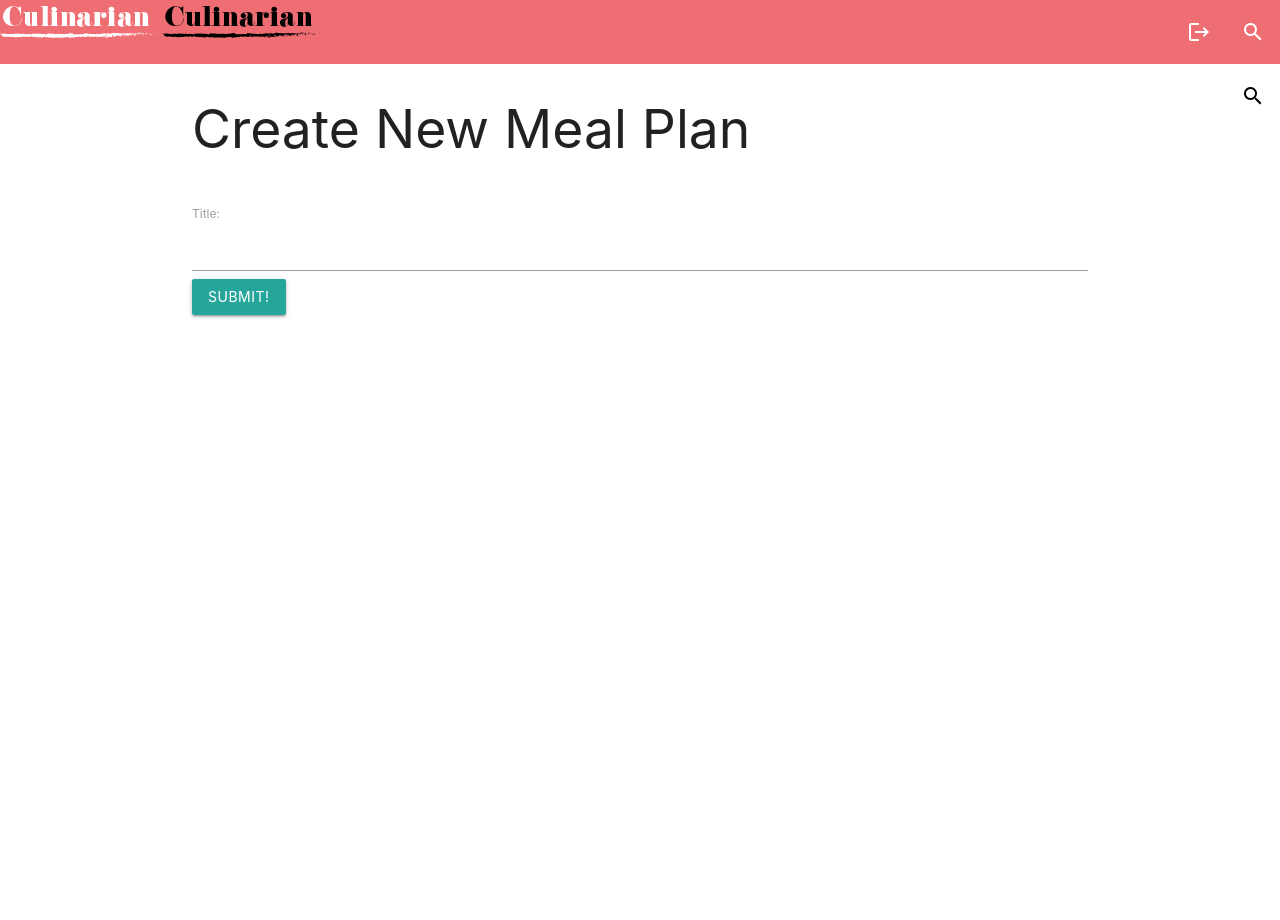
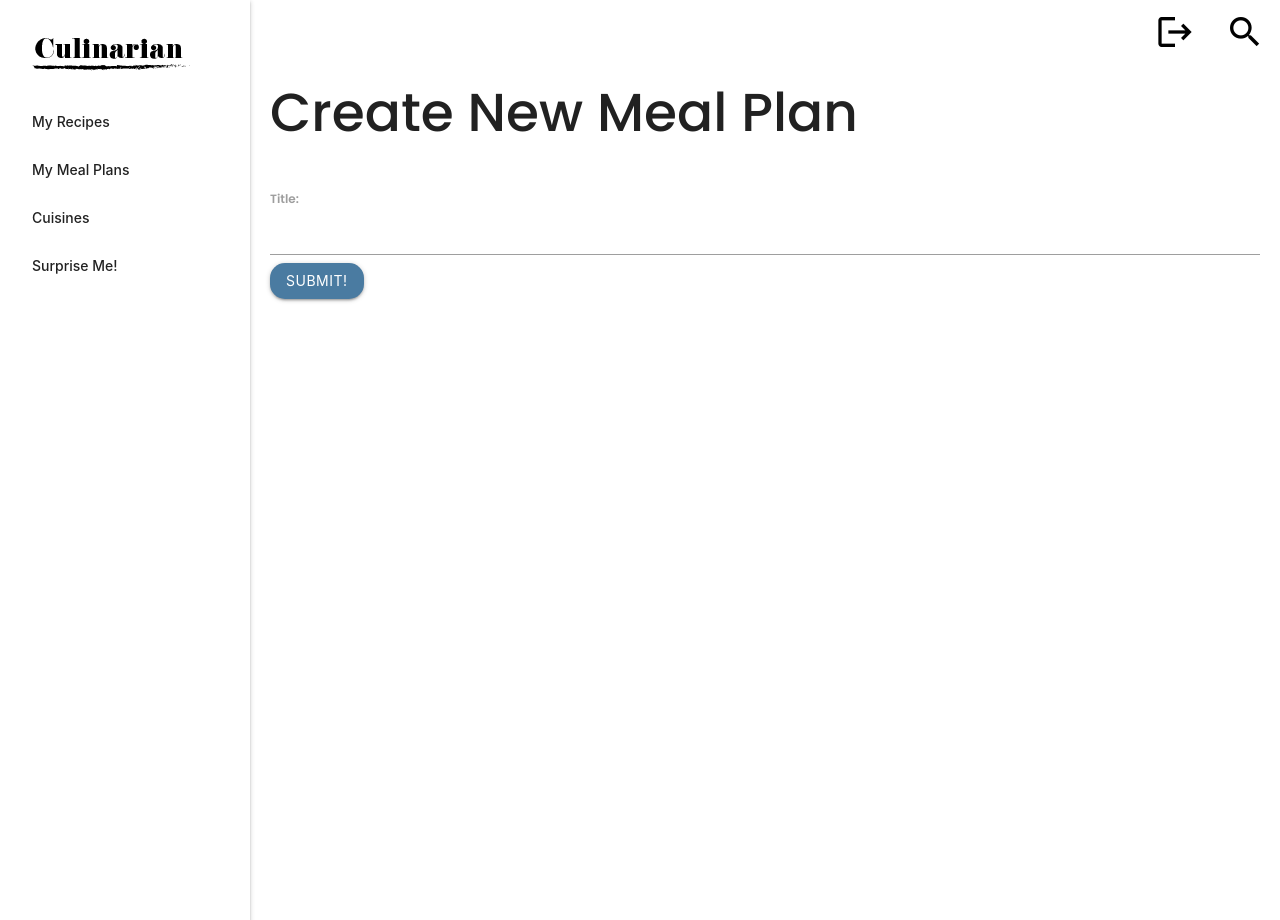
Before and after one commit to tungolra/project-3, a Django app: page /meal-plans/new/ in a window 1280 px wide. Run offline with Django 4.2, Linux system fonts and the light colour scheme; the visitor is signed in with stand-in values (Sample User, id 1).

Commit message:
update nav styling

```diff
--- a/djangorecipes/main_app/templates/base.html
+++ b/djangorecipes/main_app/templates/base.html
@@ -14,7 +14,7 @@
       rel="stylesheet"
       href="https://cdnjs.cloudflare.com/ajax/libs/materialize/1.0.0/css/materialize.min.css"
     />
-
+    <!-- <link rel="stylesheet" type="text/css" href="{% static 'style.css' %}" /> -->
     <script src="https://cdnjs.cloudflare.com/ajax/libs/materialize/1.0.0/js/materialize.min.js"></script>
     <script>
       document.addEventListener("DOMContentLoaded", function () {
@@ -30,14 +30,19 @@
   <body>
     <nav class="z-depth-0">
       <div class="nav-wrapper">
-        <a href="#" data-target="slide-out" class="sidenav-trigger style1"
+        <a
+          id="white-icon"
+          href="#"
+          data-target="slide-out"
+          class="sidenav-trigger"
           ><i class="material-icons">menu</i></a
         >
         <a
+          id="black-icon"
           href="#"
           data-target="slide-out"
-          class="sidenav-trigger style2 black-text"
-          ><i class="material-icons">menu</i></a
+          class="sidenav-trigger"
+          ><i class="material-icons black-text">menu</i></a
         >
         <a href="/" class="logo logo-wht"
           ><img src="{% static 'images/logo-wht.png'%}" alt=""
@@ -48,11 +53,11 @@
         <ul class="right">
           {% if user.is_authenticated %}
           <li>
-            <a href="{%url 'logout'%}"
-              ><i id="white-icon" class="material-icons">logout</i></a
+            <a id="white-icon" href="{%url 'logout'%}"
+              ><i class="material-icons">logout</i></a
             >
-            <a href="{%url 'logout'%}"
-              ><i id="black-icon" class="material-icons">logout</i></a
+            <a id="black-icon" href="{%url 'logout'%}"
+              ><i class="material-icons">logout</i></a
             >
           </li>
           {% else %}
@@ -61,22 +66,20 @@
             <a id="black-icon" href="{% url 'signup'%}">Sign Up</a>
           </li>
           <li>
-            <a href="{% url 'login'%}"
-              ><i id="white-icon" class="material-icons">login</i></a
+            <a id="white-icon" href="{% url 'login'%}"
+              ><i i class="material-icons">login</i></a
             >
-            <a href="{% url 'login'%}"
-              ><i id="black-icon" class="material-icons black-text">login</i></a
+            <a id="black-icon" href="{% url 'login'%}"
+              ><i class="material-icons black-text">login</i></a
             >
           </li>
           {% endif %}
           <li>
-            <a href="sass.html"
-              ><i id="white-icon" class="material-icons">search</i></a
+            <a id="white-icon" href="sass.html"
+              ><i class="material-icons">search</i></a
             >
-            <a href="sass.html"
-              ><i id="black-icon" class="material-icons black-text"
-                >search</i
-              ></a
+            <a id="black-icon" href="sass.html"
+              ><i class="material-icons black-text">search</i></a
             >
           </li>
         </ul>
@@ -89,10 +92,6 @@
           <a href="/"
             ><img class="logo" src="{% static 'images/logo-blk.png'%}"
           /></a>
-          <a href="#name"><span class="white-text name">John Doe</span></a>
-          <a href="#email"
-            ><span class="white-text email">jdandturk@gmail.com</span></a
-          >
         </div>
       </li>
       {% if user.is_authenticated %}
--- a/djangorecipes/main_app/templates/meal_plans/mealplan_form.html
+++ b/djangorecipes/main_app/templates/meal_plans/mealplan_form.html
@@ -1,5 +1,5 @@
-{% extends 'base.html'%} {% block content %}
-
+{% extends 'base.html'%} {% block content %} {% load static %}
+<link rel="stylesheet" href="{% static 'style2.css' %}" />
 <div class="all">
   <div class="main">
     <h2>Create New Meal Plan</h2>
--- a/djangorecipes/main_app/templates/recipes/add.html
+++ b/djangorecipes/main_app/templates/recipes/add.html
@@ -1,4 +1,5 @@
 {% extends 'base.html'%} {% block content %} {% load static %}
+<link rel="stylesheet" href="{% static 'style2.css' %}" />
 <div class="all">
   <script>
     document.addEventListener("DOMContentLoaded", function () {
--- a/djangorecipes/main_app/templates/recipes/index.html
+++ b/djangorecipes/main_app/templates/recipes/index.html
@@ -3,6 +3,7 @@
   rel="stylesheet"
   href="https://fonts.googleapis.com/css2?family=Material+Symbols+Outlined:opsz,wght,FILL,GRAD@48,400,0,0"
 />
+<link rel="stylesheet" href="{% static 'style2.css' %}" />
 <div class="all">
   <h4>Your Saved Recipes</h4>
 
--- a/djangorecipes/main_app/templates/recipes/recipe_list.html
+++ b/djangorecipes/main_app/templates/recipes/recipe_list.html
@@ -1,4 +1,5 @@
 {% extends 'base.html' %} {% load static %} {% block content %}
+<link rel="stylesheet" href="{% static 'style2.css' %}" />
 <div class="brush-underline-long">
   <h4>{{title}}</h4>
   <img src="{% static 'images/underline.png'%}" />
--- a/djangorecipes/main_app/templates/registration/login.html
+++ b/djangorecipes/main_app/templates/registration/login.html
@@ -1,4 +1,5 @@
-{% extends 'base.html' %} {% block content %}
+{% extends 'base.html' %} {% block content %} {% load static %}
+<link rel="stylesheet" href="{% static 'style2.css' %}" />
 <div class="all">
   <div class="main">
     <h2>Log In</h2>
--- a/djangorecipes/main_app/templates/registration/signup.html
+++ b/djangorecipes/main_app/templates/registration/signup.html
@@ -1,4 +1,5 @@
-{% extends 'base.html' %} {% block content %}
+{% extends 'base.html' %} {% block content %} {% load static %}
+<link rel="stylesheet" href="{% static 'style2.css' %}" />
 <div class="all">
   <div class="main">
     <h1>Sign Up</h1>
```
Also changed, not shown: djangorecipes/main_app/static/style.css (+6 -15 lines), djangorecipes/main_app/templates/meal_plans/detail.html (+7 -6 lines), djangorecipes/main_app/templates/recipes/cuisine_index.html (+8 -13 lines), djangorecipes/main_app/templates/recipes/details.html (+5 -2 lines). Lines whose indentation alone changed are shown as unchanged.
